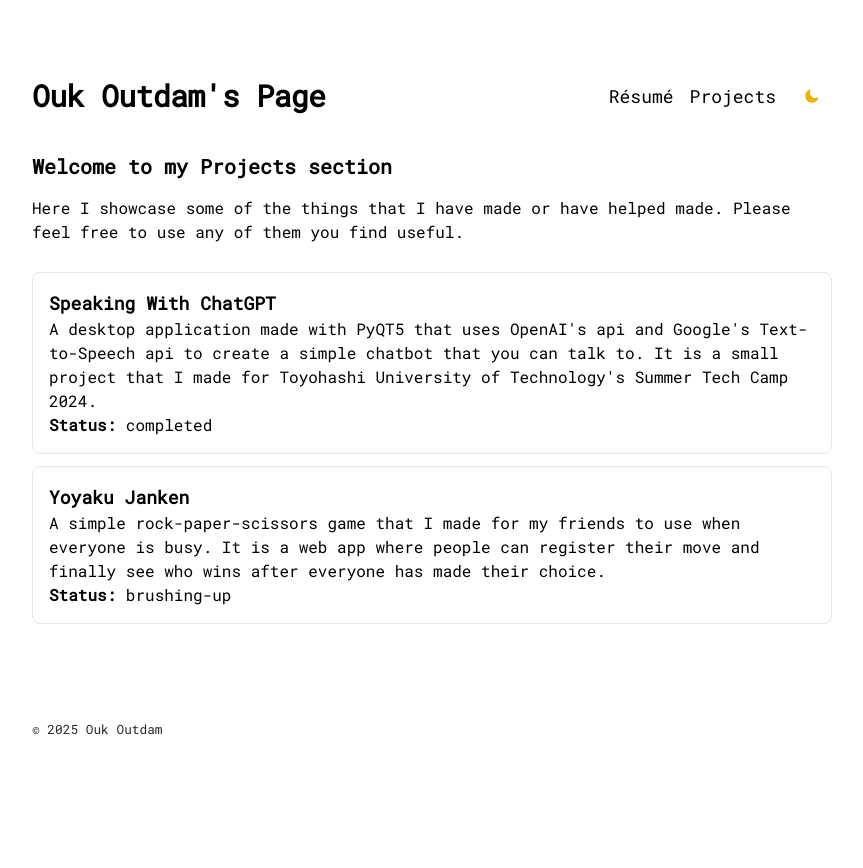
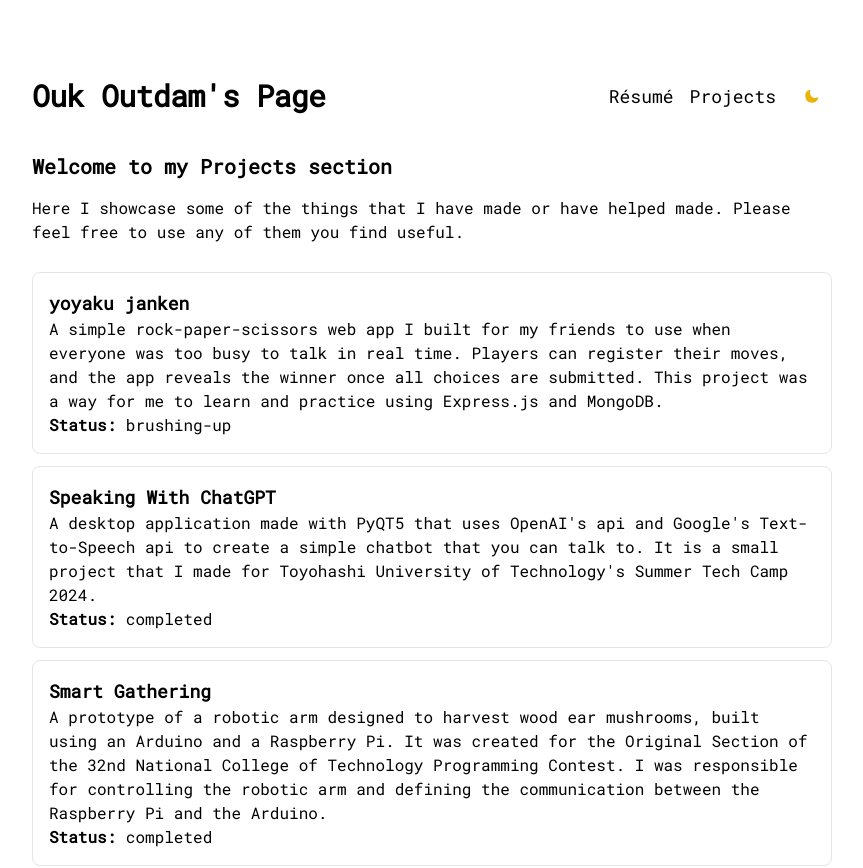
Before and after one commit to oukoutdam/personal-homepage, a Next.js app: page /projects in a window 1280 px wide. Shown: the top 868 px of the page, without its empty margins (208-1071 px from the left). Before the commit the page ends 800 px from the top, so only its background shows below. Built offline with nearby package versions, Linux system fonts and the light colour scheme.

Commit message:
Add More Projects

```diff
--- a/src/app/projects/page.tsx
+++ b/src/app/projects/page.tsx
@@ -1,6 +1,13 @@
 import ProjectCard, { ProjectCardProps } from './components/ProjectCard';
 
 const myProjects: ProjectCardProps[] = [
+  {
+    name: 'yoyaku janken',
+    description:
+      'A simple rock-paper-scissors web app I built for my friends to use when everyone was too busy to talk in real time. Players can register their moves, and the app reveals the winner once all choices are submitted. This project was a way for me to learn and practice using Express.js and MongoDB.',
+    status: 'brushing-up',
+    link: 'https://github.com/oukoutdam/yoyaku_janken',
+  },
   {
     name: 'Speaking With ChatGPT',
     description:
@@ -9,11 +16,18 @@ const myProjects: ProjectCardProps[] = [
     link: 'https://github.com/odakazu66/Summer-TECH-CAMP2024',
   },
   {
-    name: 'Yoyaku Janken',
+    name: 'Smart Gathering',
     description:
-      'A simple rock-paper-scissors game that I made for my friends to use when everyone is busy. It is a web app where people can register their move and finally see who wins after everyone has made their choice.',
-    status: 'brushing-up',
-    link: 'https://github.com/oukoutdam/yoyaku_janken',
+      'A prototype of a robotic arm designed to harvest wood ear mushrooms, built using an Arduino and a Raspberry Pi. It was created for the Original Section of the 32nd National College of Technology Programming Contest. I was responsible for controlling the robotic arm and defining the communication between the Raspberry Pi and the Arduino.',
+    status: 'completed',
+    link: 'https://youtu.be/adpQZlHFF4k?list=PLTPqb9X7I-LlAPrKWlDrPkFlmyvIK3iXT&t=5160',
+  },
+  {
+    name: 'Shirokuro',
+    description:
+      'A platformer game developed with Unity. The objective is to paint the entire level and then view the completed result of your work. This game was created for the 28th Chugoku Region College of Technology Computer Festival.',
+    status: 'completed',
+    link: 'https://play.unity.com/en/games/e22c51cd-c38b-421e-871d-4988a5f4629f/55m96bus',
   },
 ];
 
```
